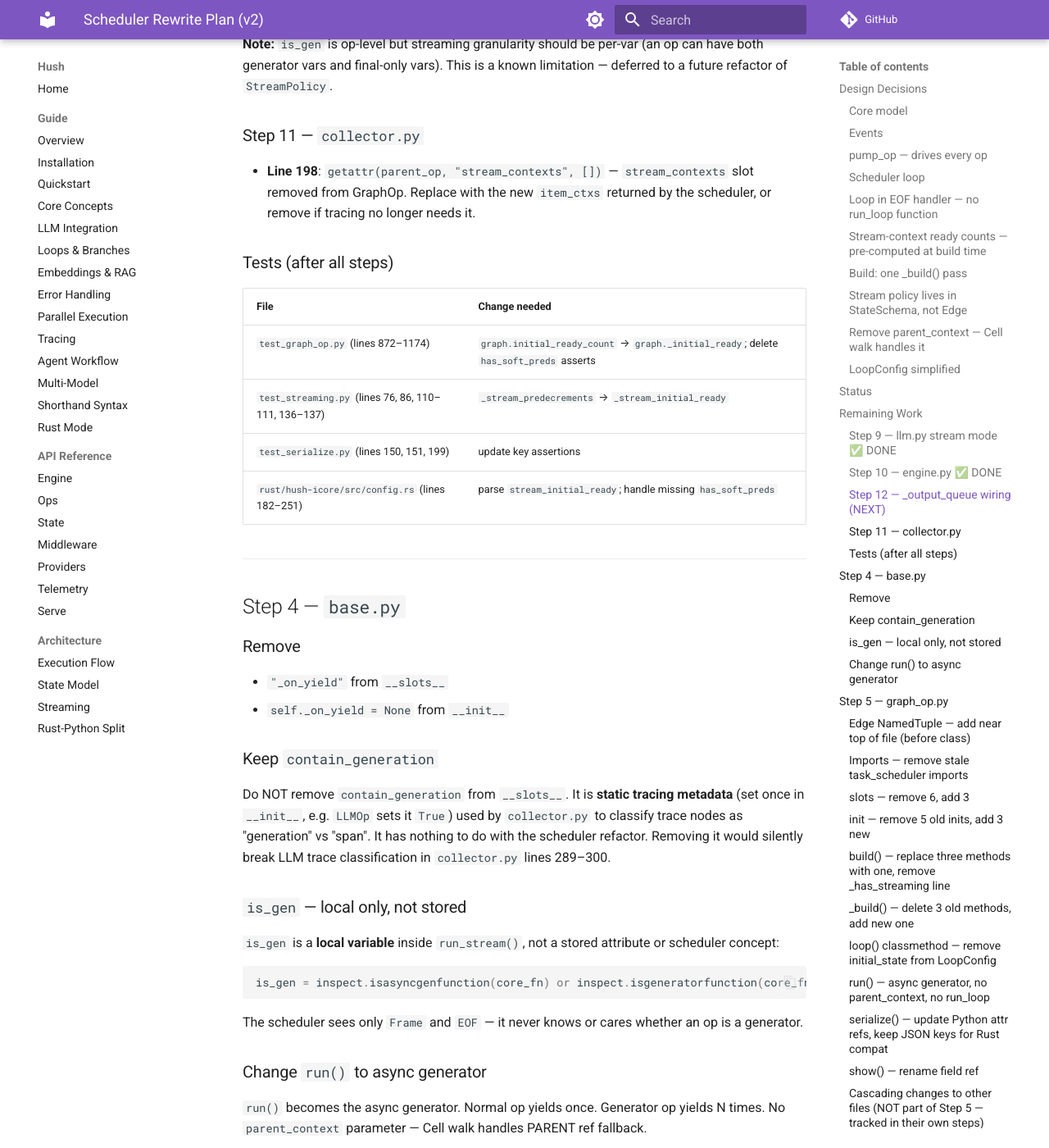
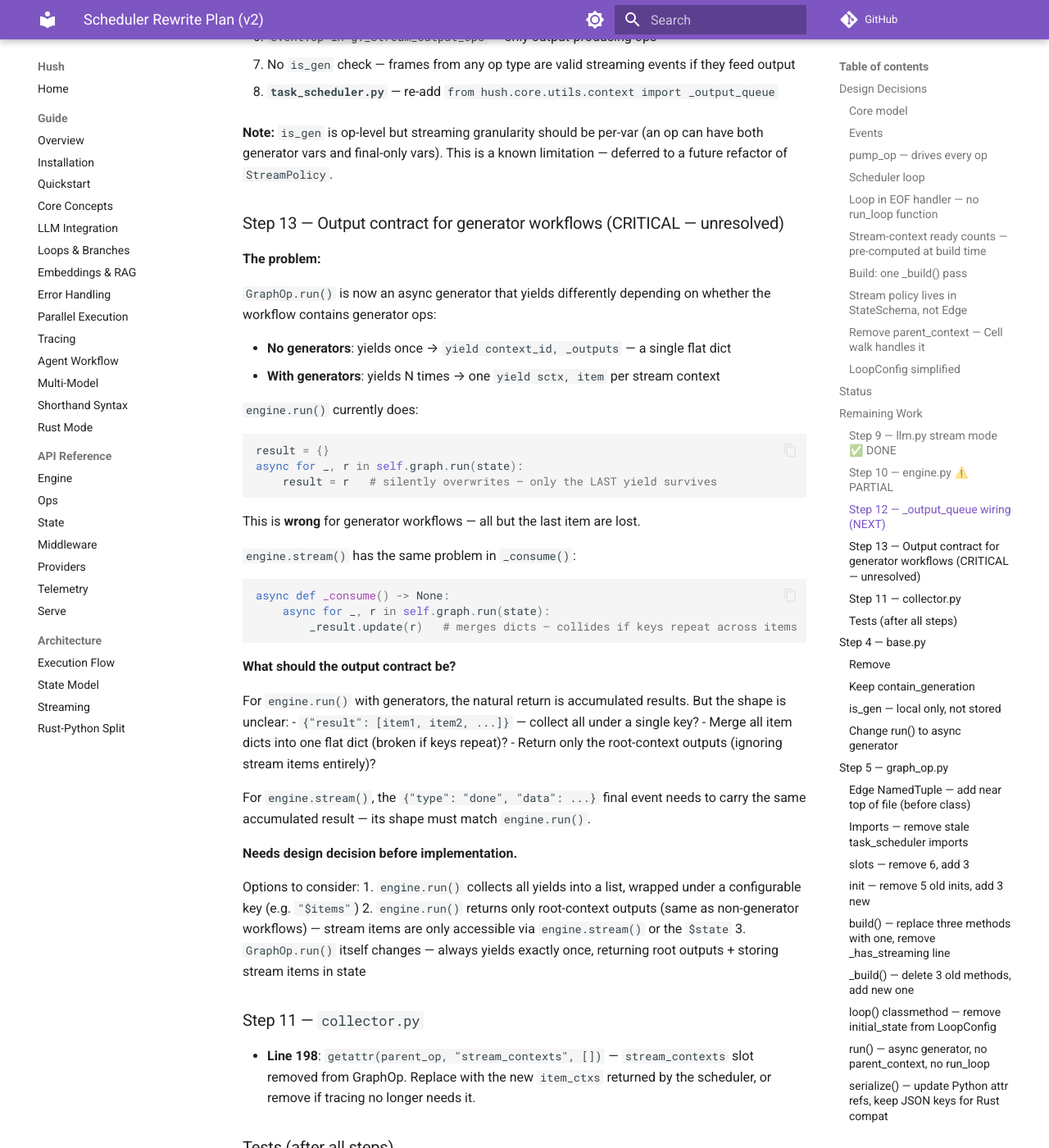
Before and after one commit to batman1m2001-cyber/Operonx, an MkDocs documentation site: the page built from docs/architecture/scheduler-rewrite.md, in a window 1280 px wide and 1400 px high, scrolled down 5873 px. Shown: the whole window at 82% size. Built offline with MkDocs 1.6.1 and Material for MkDocs 9.7.7, drawn with Linux system fonts in a browser that asks for light colours; comment, search, counter and statistics services are not loaded; some of the changed text lies outside the part shown.

Commit message:
docs: note critical output contract problem for generator workflows (Step 13)
engine.run() silently drops all but the last yield for generator workflows.
engine.stream() _consume() merges dicts which collides on repeated keys.
Output shape for generator workflows is undefined — needs design decision.

````diff
--- a/docs/architecture/scheduler-rewrite.md
+++ b/docs/architecture/scheduler-rewrite.md
@@ -188,9 +188,10 @@ class LoopConfig:
 | 7 | `func_op.py` | ✅ done — async-gen `run()`, `parent_context` removed |
 | 8 | `branch_op.py` | ✅ done — `__branch_target__` injected in `_create_core_function()`, no `run()` override needed |
 | 9 | `llm.py` | ✅ done — stream branch drives `_stream_core()` directly, yields per-chunk frames |
-| 10 | `engine.py` | ✅ done — `run()` uses `async for`; `stream()` wraps generator in `_consume()` coroutine |
+| 10 | `engine.py` | ⚠️ partial — `async for` fix applied but output contract broken for generator workflows (see Step 13) |
 | 11 | `collector.py` | ⬜ line 198: `stream_contexts` ref removed from GraphOp, needs fix |
 | 12 | `_output_queue` wiring | ⬜ see below — root scheduler + `_stream_output_ops` |
+| 13 | output contract | ⚠️ CRITICAL — see below — `engine.run()` and `engine.stream()` return shape undefined for generator workflows |
 
 ---
 
@@ -203,10 +204,12 @@ class LoopConfig:
 - yields `(chunk_ctx, chunk)` per token
 - `finally` block still records timing/cost (uses last chunk as `_outputs`)
 
-### Step 10 — `engine.py` ✅ DONE
+### Step 10 — `engine.py` ⚠️ PARTIAL
 
 - `run()` line 258: uses `async for _, r in self.graph.run(state): result = r`
 - `stream()` line 348: wraps generator in `_consume()` coroutine, captures result in `_result` dict
+
+**BUT**: see Step 13 — the output contract is broken for generator workflows.
 
 ### Step 12 — `_output_queue` wiring (NEXT)
 
@@ -243,6 +246,50 @@ The root scheduler should write a frame to `_output_queue` only if the op is a
 **Note:** `is_gen` is op-level but streaming granularity should be per-var (an op can have
 both generator vars and final-only vars). This is a known limitation — deferred to a
 future refactor of `StreamPolicy`.
+
+### Step 13 — Output contract for generator workflows (CRITICAL — unresolved)
+
+**The problem:**
+
+`GraphOp.run()` is now an async generator that yields differently depending on whether the
+workflow contains generator ops:
+
+- **No generators**: yields once → `yield context_id, _outputs` — a single flat dict
+- **With generators**: yields N times → one `yield sctx, item` per stream context
+
+`engine.run()` currently does:
+```python
+result = {}
+async for _, r in self.graph.run(state):
+    result = r   # silently overwrites — only the LAST yield survives
+```
+
+This is **wrong** for generator workflows — all but the last item are lost.
+
+`engine.stream()` has the same problem in `_consume()`:
+```python
+async def _consume() -> None:
+    async for _, r in self.graph.run(state):
+        _result.update(r)   # merges dicts — collides if keys repeat across items
+```
+
+**What should the output contract be?**
+
+For `engine.run()` with generators, the natural return is accumulated results. But the
+shape is unclear:
+- `{"result": [item1, item2, ...]}` — collect all under a single key?
+- Merge all item dicts into one flat dict (broken if keys repeat)?
+- Return only the root-context outputs (ignoring stream items entirely)?
+
+For `engine.stream()`, the `{"type": "done", "data": ...}` final event needs to carry
+the same accumulated result — its shape must match `engine.run()`.
+
+**Needs design decision before implementation.**
+
+Options to consider:
+1. `engine.run()` collects all yields into a list, wrapped under a configurable key (e.g. `"$items"`)
+2. `engine.run()` returns only root-context outputs (same as non-generator workflows) — stream items are only accessible via `engine.stream()` or the `$state`
+3. `GraphOp.run()` itself changes — always yields exactly once, returning root outputs + storing stream items in state
 
 ### Step 11 — `collector.py`
 
````
